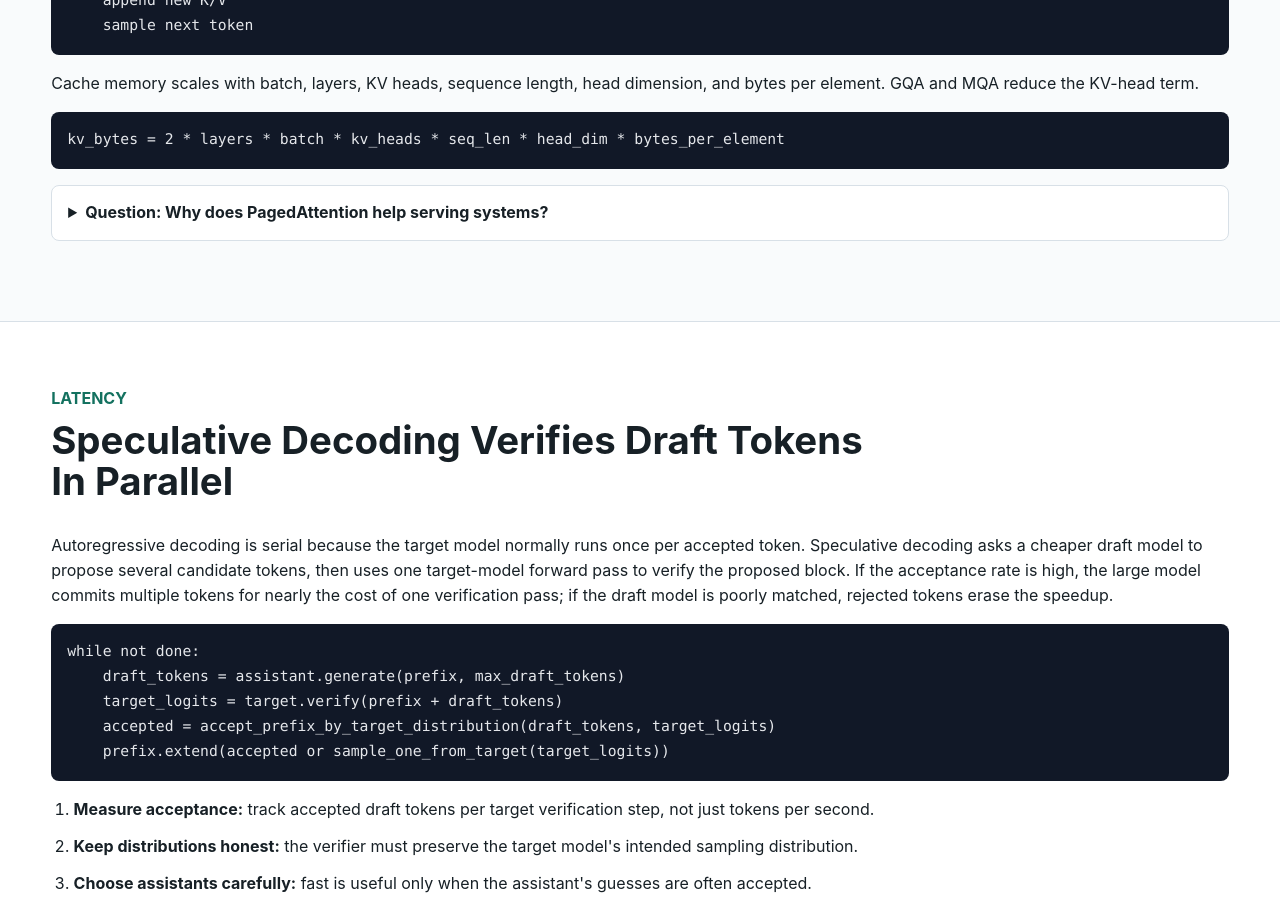
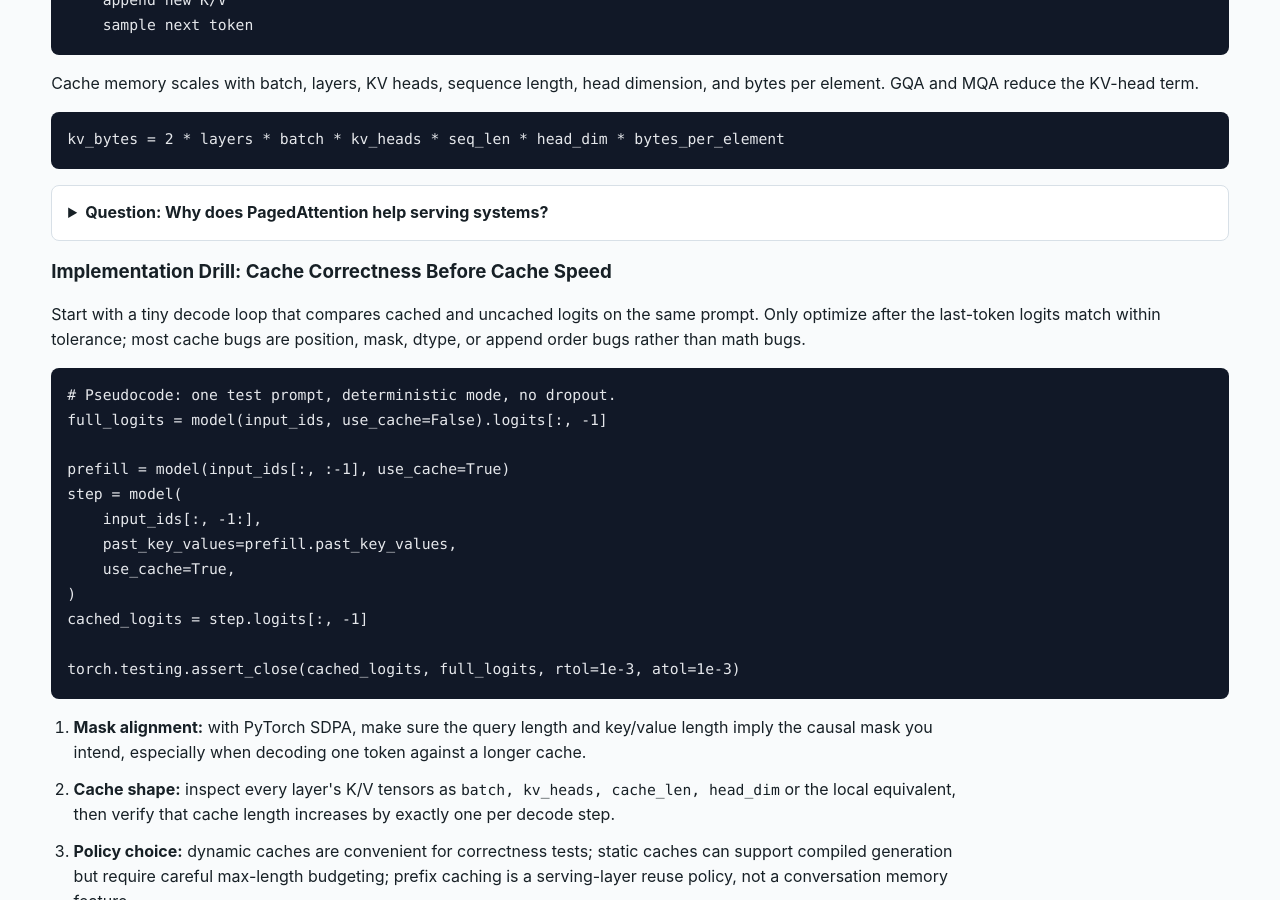
Before and after one commit to kennethli319/kennethli319.github.io, a Jekyll site: the page llm-ml-course/lessons/decoding-kv-cache.html, which Jekyll copies as it is, in a window 1280 px wide and 900 px high, scrolled down 1471 px. Built offline with Jekyll 4.4.1, drawn with Linux system fonts in a browser that asks for light colours; some of the changed text lies outside the part shown.

Commit message:
Sync KV cache correctness drill

```diff
--- a/llm-ml-course/lessons/decoding-kv-cache.html
+++ b/llm-ml-course/lessons/decoding-kv-cache.html
@@ -62,6 +62,34 @@ while not done:
         <summary>Question: Why does PagedAttention help serving systems?</summary>
         <p>It manages KV cache in blocks instead of requiring each request to reserve one large contiguous cache region, which reduces waste from variable-length prompts and generations.</p>
       </details>
+      <h3>Implementation Drill: Cache Correctness Before Cache Speed</h3>
+      <p>
+        Start with a tiny decode loop that compares cached and uncached logits
+        on the same prompt. Only optimize after the last-token logits match
+        within tolerance; most cache bugs are position, mask, dtype, or append
+        order bugs rather than math bugs.
+      </p>
+      <pre><code class="language-python"># Pseudocode: one test prompt, deterministic mode, no dropout.
+full_logits = model(input_ids, use_cache=False).logits[:, -1]
+
+prefill = model(input_ids[:, :-1], use_cache=True)
+step = model(
+    input_ids[:, -1:],
+    past_key_values=prefill.past_key_values,
+    use_cache=True,
+)
+cached_logits = step.logits[:, -1]
+
+torch.testing.assert_close(cached_logits, full_logits, rtol=1e-3, atol=1e-3)</code></pre>
+      <ol class="steps">
+        <li><strong>Mask alignment:</strong> with PyTorch SDPA, make sure the query length and key/value length imply the causal mask you intend, especially when decoding one token against a longer cache.</li>
+        <li><strong>Cache shape:</strong> inspect every layer's K/V tensors as <code>batch, kv_heads, cache_len, head_dim</code> or the local equivalent, then verify that cache length increases by exactly one per decode step.</li>
+        <li><strong>Policy choice:</strong> dynamic caches are convenient for correctness tests; static caches can support compiled generation but require careful max-length budgeting; prefix caching is a serving-layer reuse policy, not a conversation memory feature.</li>
+      </ol>
+      <details class="qa">
+        <summary>Question: What should you test before trusting a hand-written KV cache?</summary>
+        <p>Compare cached and uncached logits, vary prompt length and batch size, test left/right padding if supported, confirm RoPE positions, and run with deterministic sampling so generation noise does not hide cache errors.</p>
+      </details>
     </section>
 
     <section id="speculative" class="band">
@@ -108,7 +136,10 @@ while not done:
         Sources: <a href="https://arxiv.org/abs/2309.06180">vLLM / PagedAttention</a>,
         <a href="https://arxiv.org/abs/2205.14135">FlashAttention</a>,
         <a href="https://arxiv.org/abs/2211.17192">Fast Inference from Transformers via Speculative Decoding</a>,
-        <a href="https://huggingface.co/docs/transformers/en/assisted_decoding">Hugging Face assisted decoding</a>.
+        <a href="https://huggingface.co/docs/transformers/en/assisted_decoding">Hugging Face assisted decoding</a>,
+        <a href="https://huggingface.co/docs/transformers/en/kv_cache">Hugging Face KV cache strategies</a>,
+        <a href="https://docs.pytorch.org/docs/stable/generated/torch.nn.functional.scaled_dot_product_attention.html">PyTorch SDPA</a>,
+        <a href="https://docs.vllm.ai/en/stable/features/automatic_prefix_caching/">vLLM automatic prefix caching</a>.
       </p>
     </section>
   </main>
```
